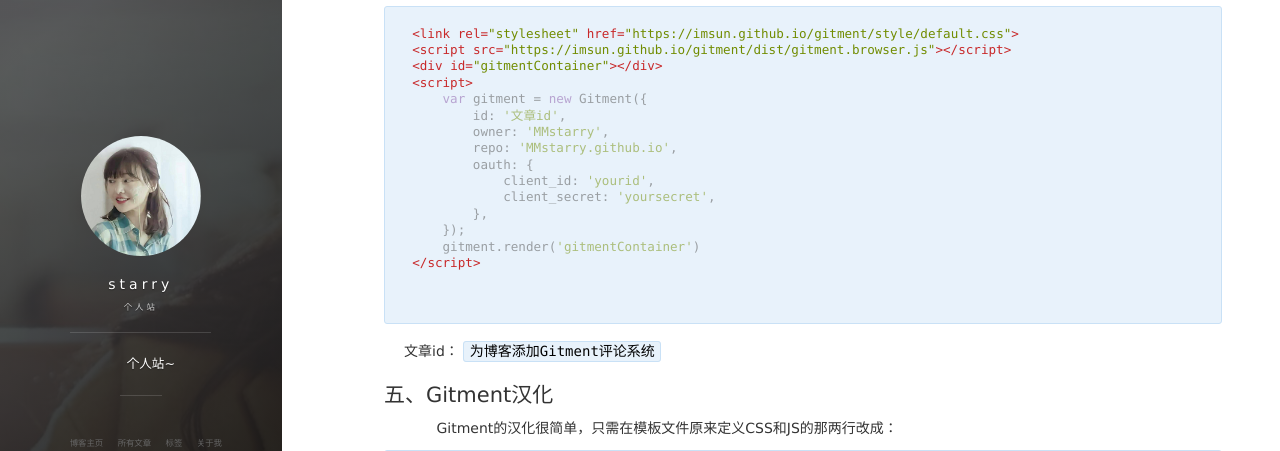
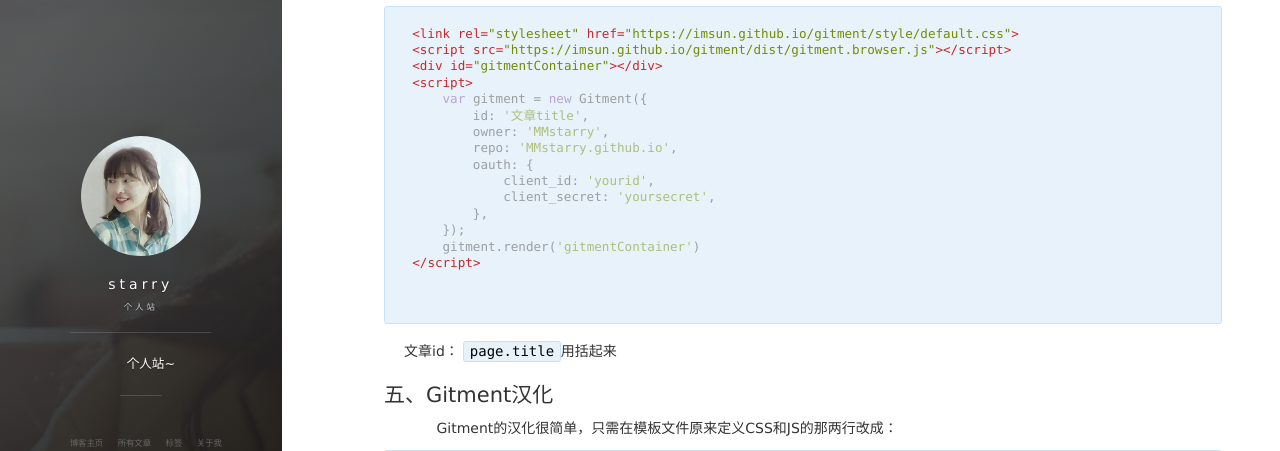
Before and after one commit to MMstarry/MMstarry.github.io, a Jekyll site: the page built from _posts/2017-09-24-gitment.md, in a window 1280 px wide and 900 px high, scrolled down 1229 px. Shown: the part 152-603 px from the top of the window. Built offline with Jekyll 4.4.1, drawn with Linux system fonts in a browser that asks for light colours; nearby versions of some CDN libraries; comment, search, counter and statistics services are not loaded.

Commit message:
Update 2017-09-24-gitment.md

````diff
--- a/_posts/2017-09-24-gitment.md
+++ b/_posts/2017-09-24-gitment.md
@@ -45,7 +45,7 @@ gitment:
 <div id="gitmentContainer"></div>
 <script>
     var gitment = new Gitment({
-        id: '文章id',
+        id: '文章title',
         owner: 'MMstarry',
         repo: 'MMstarry.github.io',
         oauth: {
@@ -59,7 +59,7 @@ gitment:
 
 ```
 
-文章id： `{{page.title}}`
+文章id： `page.title`用{{}}括起来
 
 ## 五、Gitment汉化
 
````
